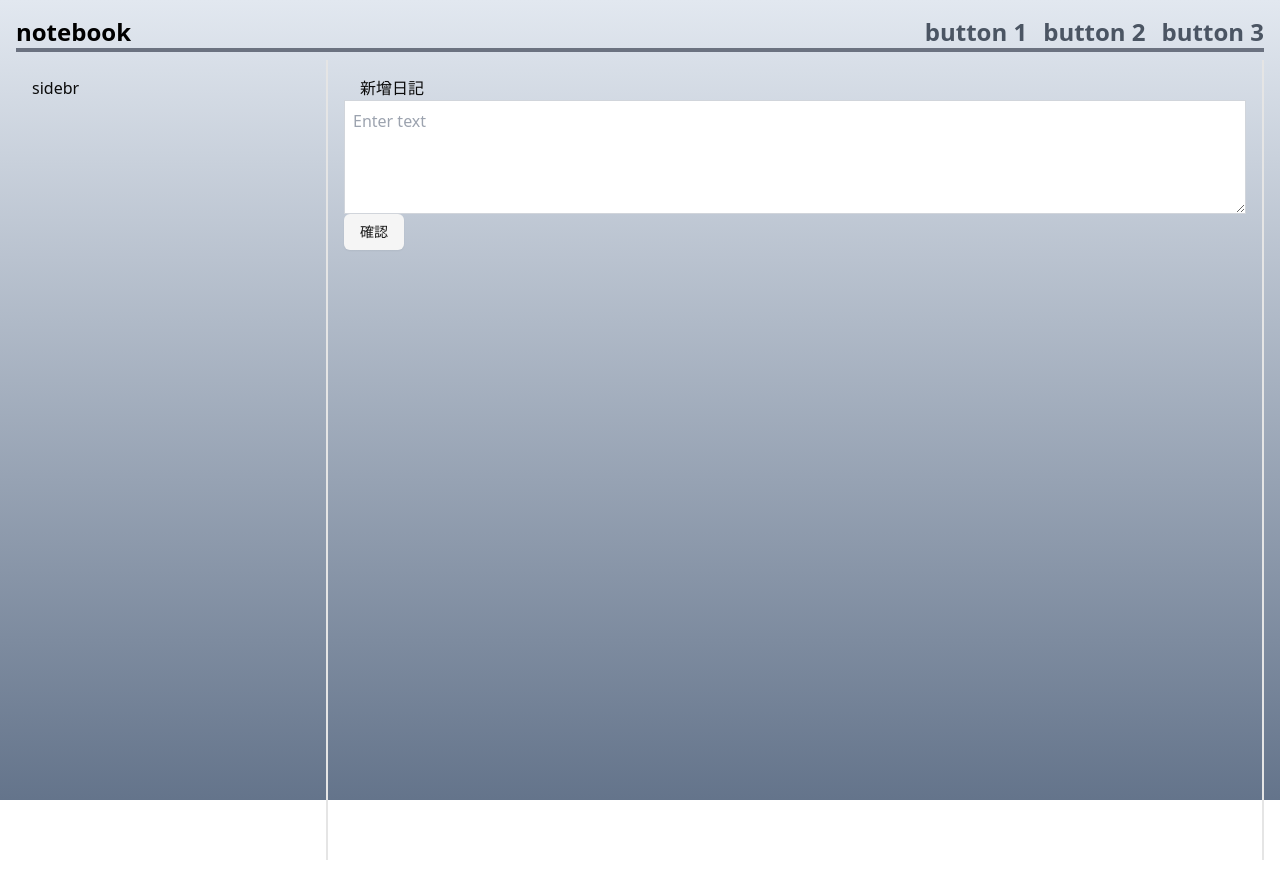
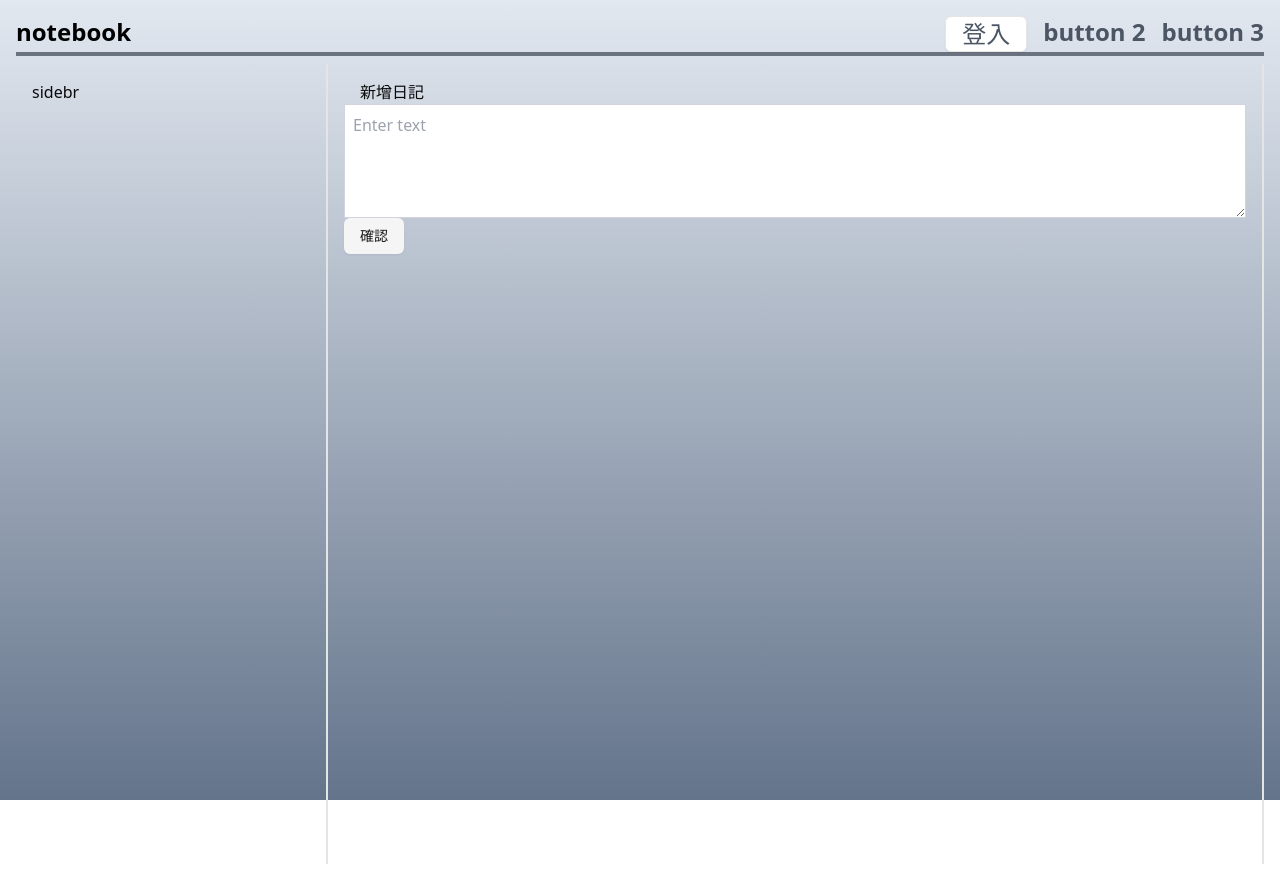
Before and after one commit to sheng6612/notebook, a Next.js app: page / in a window 1280 px wide. Built offline with nearby package versions, Linux system fonts and the light colour scheme.

Commit message:
faet: button
fix: link

```diff
--- a/src/app/page.tsx
+++ b/src/app/page.tsx
@@ -1,5 +1,7 @@
-//import Homefeom from "@/components/home/from";
+
+
 import Hometitle from "@/components/home/tilt";
+
 
 export default function HomePage(){
   return(
@@ -7,4 +9,4 @@ export default function HomePage(){
       <div className="w-full"><Hometitle/></div>
     </div>
   )
-}
+}//FIXME:link
--- a/src/components/home/tilt.tsx
+++ b/src/components/home/tilt.tsx
@@ -1,4 +1,5 @@
 import { Button } from "../ui/button";
+import Link from "next/link";
 
 export default function Hometitle() {
     return (
@@ -6,7 +7,11 @@ export default function Hometitle() {
             <div className="text-2xl text-gray-600 flex justify-between border-b-4 border-gray-500 mb-2">
                 <p className="font-bold text-black">notebook</p>
                 <div className="flex space-x-4 text-2xl font-bold">
-                    <div>button 1</div>
+                    <div className="">
+                        <Link href="/login/page">
+                            <Button variant="outline" className="text-2xl">登入</Button>
+                        </Link>
+                    </div>
                     <div>button 2</div>
                     <div>button 3</div>
                 </div>
@@ -28,4 +33,5 @@ export default function Hometitle() {
             </div>
         </div>
     );
-}//TODO：新增sidebar  與 button
+}//TODO：新增sidebar
+//FIXME: fix link
```
